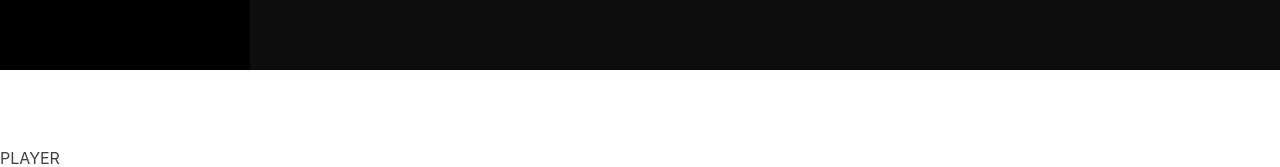
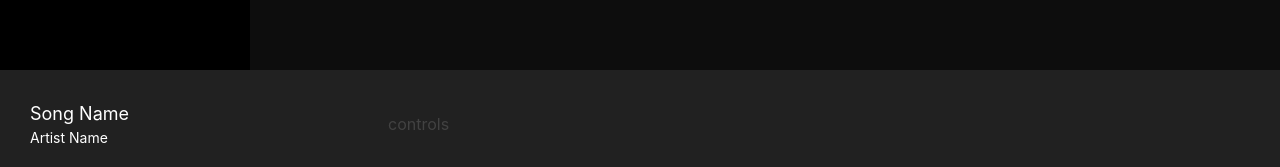
Before and after one commit to IsaiStormBlesed/not-spotify-app, a Next.js app: page / in a window 1280 px wide. Shown: the part 630-797 px from the top of the page. Built offline with nearby package versions, Linux system fonts and the light colour scheme; no server answers; the database is empty.

Commit message:
playbar layout

```diff
--- /dev/null
+++ b/components/playerBar.tsx
@@ -0,0 +1,18 @@
+import { Box, Flex, Text } from '@chakra-ui/layout'
+
+const PlayerBar = () => {
+  return (
+    <Box bgColor="gray.900" height="100px" width="100vw" padding="10px">
+      <Flex align="center">
+        <Box padding="20px" color="white" width="30%">
+          <Text fontSize="large">Song Name</Text>
+          <Text fontSize="sm">Artist Name</Text>
+        </Box>
+
+        <Box width="40%">controls</Box>
+      </Flex>
+    </Box>
+  )
+}
+
+export default PlayerBar
--- a/components/playerLayout.tsx
+++ b/components/playerLayout.tsx
@@ -1,4 +1,5 @@
 import { Box } from '@chakra-ui/layout'
+import PlayerBar from './playerBar'
 import Sidebar from './sidebar'
 
 const PlayerLayout = ({ children }) => {
@@ -13,7 +14,7 @@
       </Box>
 
       <Box position="absolute" left="0" bottom="0">
-        PLAYER
+        <PlayerBar />
       </Box>
     </Box>
   )
--- a/components/songsTable.tsx
+++ b/components/songsTable.tsx
@@ -37,6 +37,7 @@
                 transition: 'all .3s',
                 '&:hover': {
                   bgColor: 'rgba(255,255,255,0.1)',
+                  cursor: 'pointer',
                 },
               }}
             >
```
Also changed, not shown: pages/playlist/[id].tsx (+14 -2 lines).
